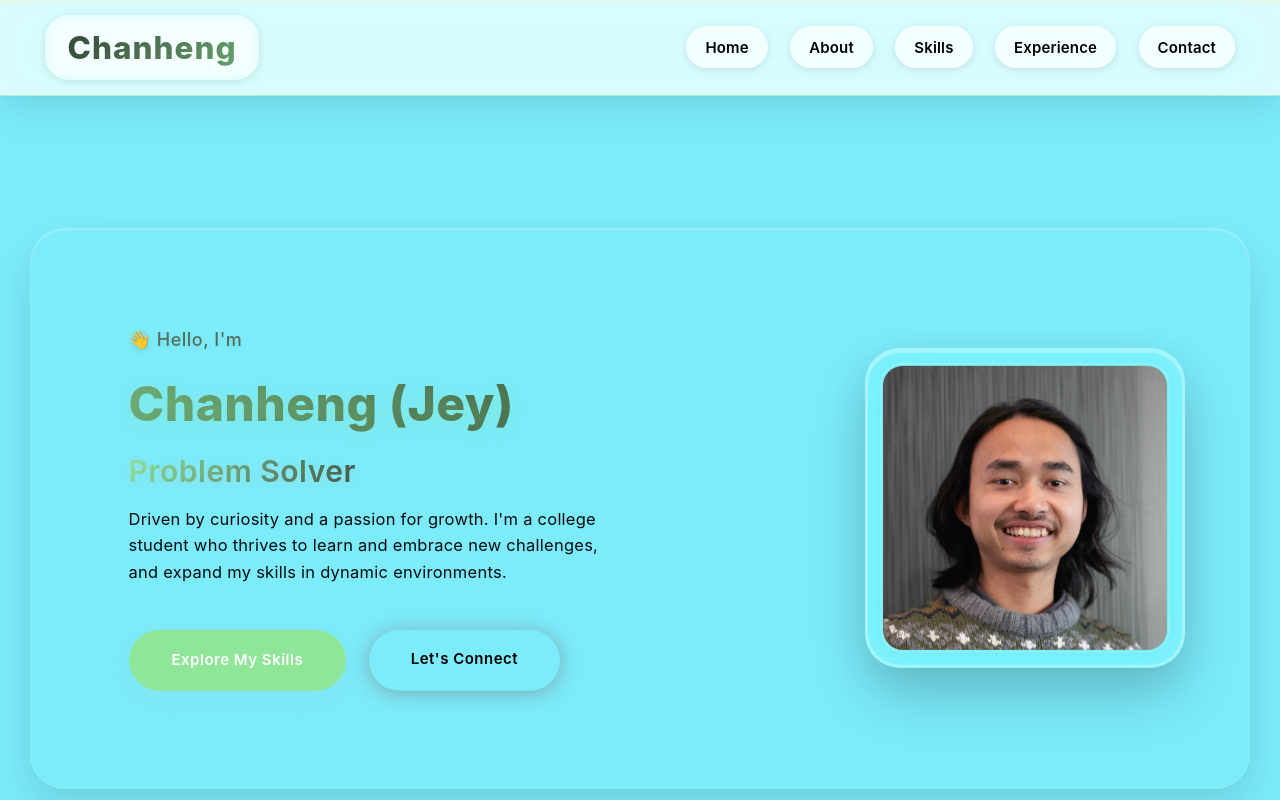
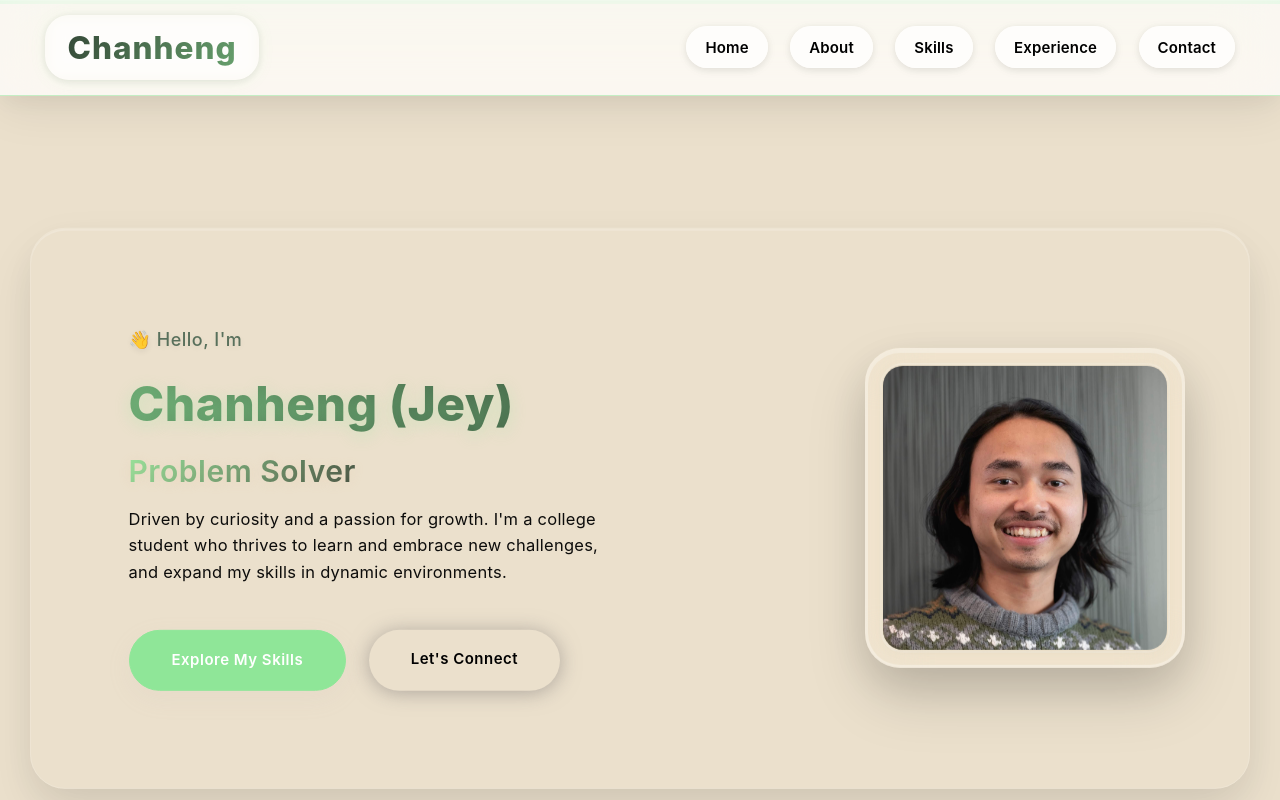
Before and after one commit to chanhengchhun/JeyPersonalWeb, a Vue app: page / in a window 1280 px wide. Shown: the top 800 px of the page. Built offline with nearby package versions, Linux system fonts and the light colour scheme; the HTML template or start-up script is replaced by a standard one.

Commit message:
Update style.css

```diff
--- a/src/style.css
+++ b/src/style.css
@@ -25,7 +25,7 @@ html, body {
 
   /* Global Styles */
   --base-font-size: 15px;
-  --color-light: #7cebfa; /* Slightly deeper, modern blue-gray background */
+  --color-light: #ebe0cc; /*  blue-gray background */
 }
 
 body {
```
